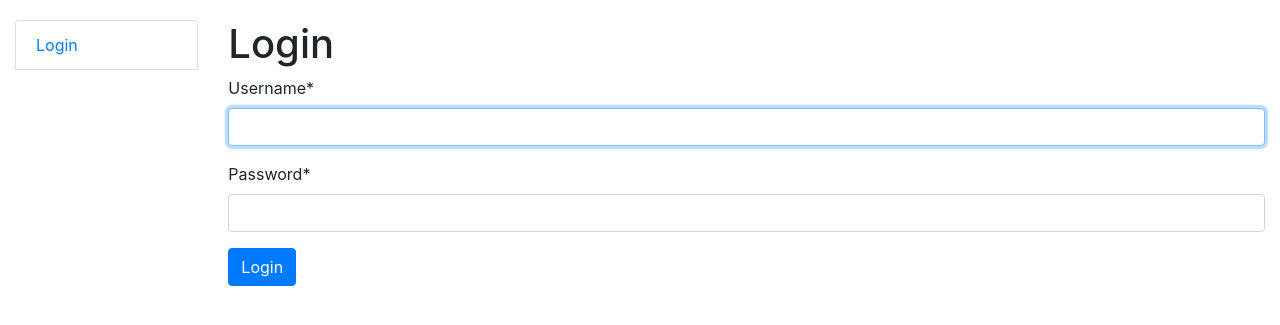
After one commit to Ihor-Ivashov/car-service, a Django app: page /accounts/login/ in a window 1280 px wide. The commit adds this page. Shown: the top 325 px of the page. Run offline with Django 4.2, Linux system fonts and the light colour scheme; some libraries are stand-ins or nearby versions.

Commit message:
Add login and logout page

```diff
--- a/car_service/settings.py
+++ b/car_service/settings.py
@@ -37,6 +37,7 @@ INSTALLED_APPS = [
     "django.contrib.sessions",
     "django.contrib.messages",
     "django.contrib.staticfiles",
+    "crispy_bootstrap4",
     "crispy_forms",
     "service",
 ]
--- a/car_service/urls.py
+++ b/car_service/urls.py
@@ -21,4 +21,5 @@ from django.urls import path, include
 urlpatterns = [
     path('admin/', admin.site.urls),
     path("", include("service.urls", namespace="service")),
+    path("accounts/", include("django.contrib.auth.urls")),
 ] + static(settings.STATIC_URL, document_root=settings.STATIC_ROOT)
--- a/templates/includes/sidebar.html
+++ b/templates/includes/sidebar.html
@@ -1,9 +1,9 @@
 <ul class="sidebar-nav list-group">
   {% if user.is_authenticated %}
     <li class="list-group-item">User: <a href="{{ user.get_absolute_url }}">{{ user.get_username }}</a></li>
-{#    <li class="list-group-item"><a href="{% url 'logout'%}?next={{request.path}}">Logout</a></li>#}
+    <li class="list-group-item"><a href="{% url 'logout'%}?next={{request.path}}">Logout</a></li>
   {% else %}
-{#    <li class="list-group-item"><a href="{% url 'login'%}?next={{request.path}}">Login</a></li>#}
+    <li class="list-group-item"><a href="{% url 'login'%}?next={{request.path}}">Login</a></li>
   {% endif %}
 
   <br>
--- /dev/null
+++ b/templates/registration/login.html
@@ -0,0 +1,24 @@
+{% extends "base.html" %}
+{% load crispy_forms_filters %}
+
+{% block content %}
+
+{% if form.errors %}
+  <p>Your username and password didn't match. Please try again.</p>
+{% endif %}
+
+<h1>Login</h1>
+
+{% if next %}
+  <p>Please login to see this page.</p>
+{% endif %}
+
+<form method="post" action="{% url 'login' %}">
+  {% csrf_token %}
+  {{ form|crispy }}
+
+  <input type="submit" value="Login" class="btn btn-primary" />
+  <input type="hidden" name="next" value="{{ next }}" />
+</form>
+
+{% endblock %}
```
Also changed, not shown: templates/registration/logged_out.html (added, +7 -0 lines).
